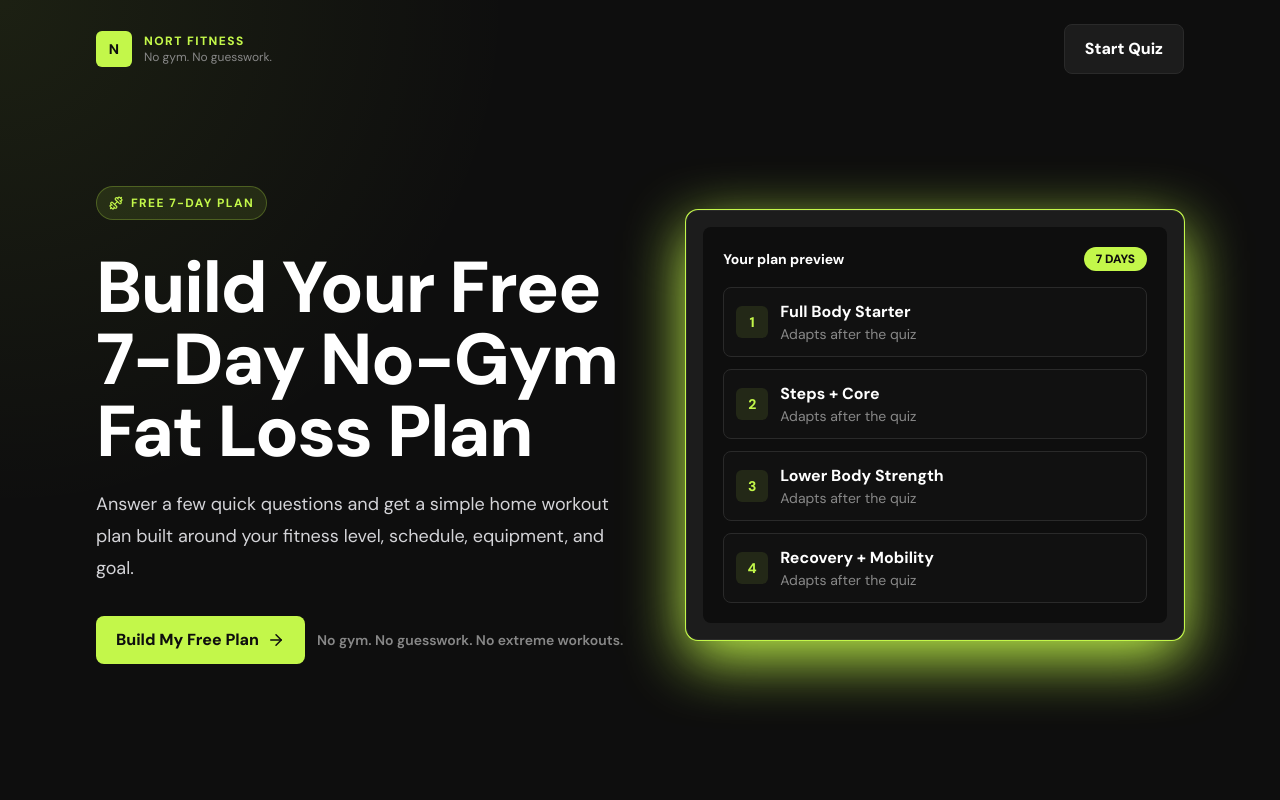
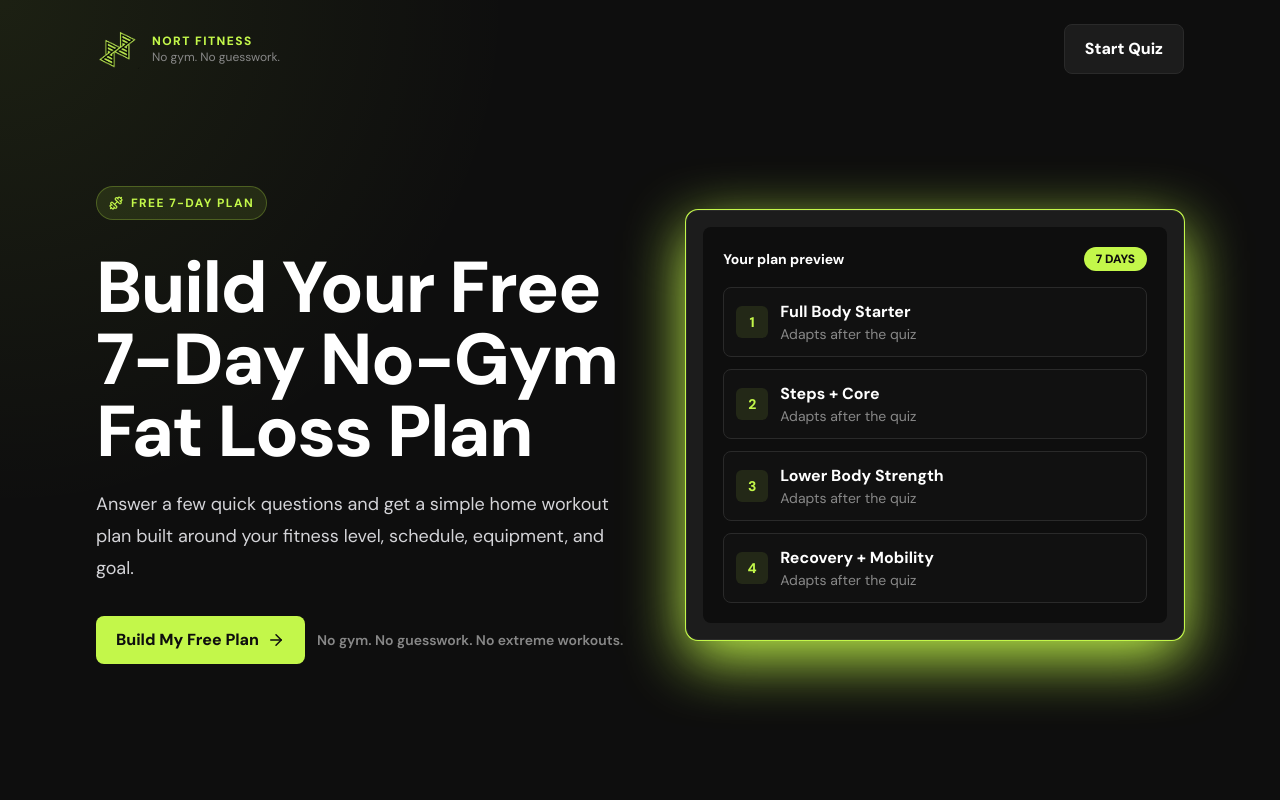
Before and after one commit to nort-17/nort-7-day-plan-builder, a React (Vite) app: page / in a window 1280 px wide. Shown: the top 800 px of the page. Built offline with nearby package versions, Linux system fonts and the light colour scheme.

Commit message:
Add NORT logo and custom domain path build

```diff
--- a/package.json
+++ b/package.json
@@ -5,7 +5,7 @@
   "type": "module",
   "scripts": {
     "dev": "vite --host 127.0.0.1",
-    "build": "tsc -b && vite build",
+    "build": "tsc -b && vite build && node scripts/prepare-path-build.cjs",
     "preview": "vite preview --host 127.0.0.1"
   },
   "dependencies": {
--- a/src/components/BrandMark.tsx
+++ b/src/components/BrandMark.tsx
@@ -1,9 +1,11 @@
 export function BrandMark() {
   return (
     <div className="flex items-center gap-3">
-      <div className="flex h-9 w-9 items-center justify-center rounded-md bg-lime text-sm font-extrabold text-void">
-        N
-      </div>
+      <img
+        src="./nort-logo.png"
+        alt="NORT"
+        className="h-11 w-11 rounded-md object-contain"
+      />
       <div>
         <p className="text-xs font-extrabold uppercase tracking-[0.12em] text-lime">
           NORT Fitness
--- a/vite.config.ts
+++ b/vite.config.ts
@@ -2,6 +2,6 @@ import { defineConfig } from "vite";
 import react from "@vitejs/plugin-react";
 
 export default defineConfig({
-  base: "/nort-7-day-plan-builder/",
+  base: "./",
   plugins: [react()],
 });
```
Also changed, not shown: scripts/prepare-path-build.cjs (added, +15 -0 lines), public/nort-logo.png (added), 1 other file (tests, documents, lock files or other folders).
